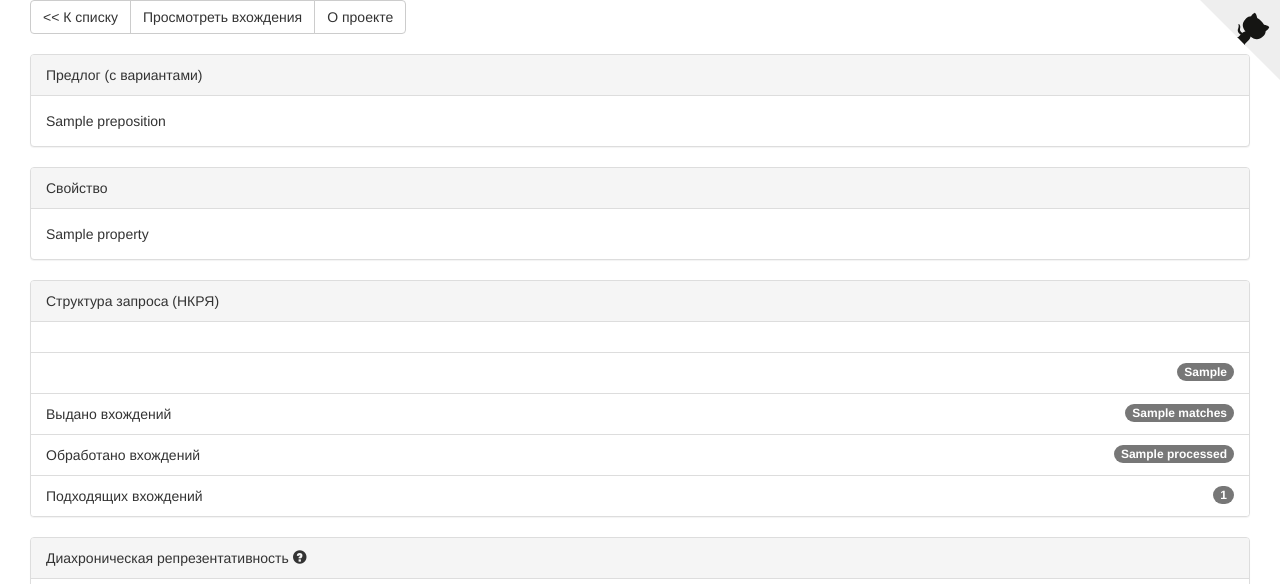
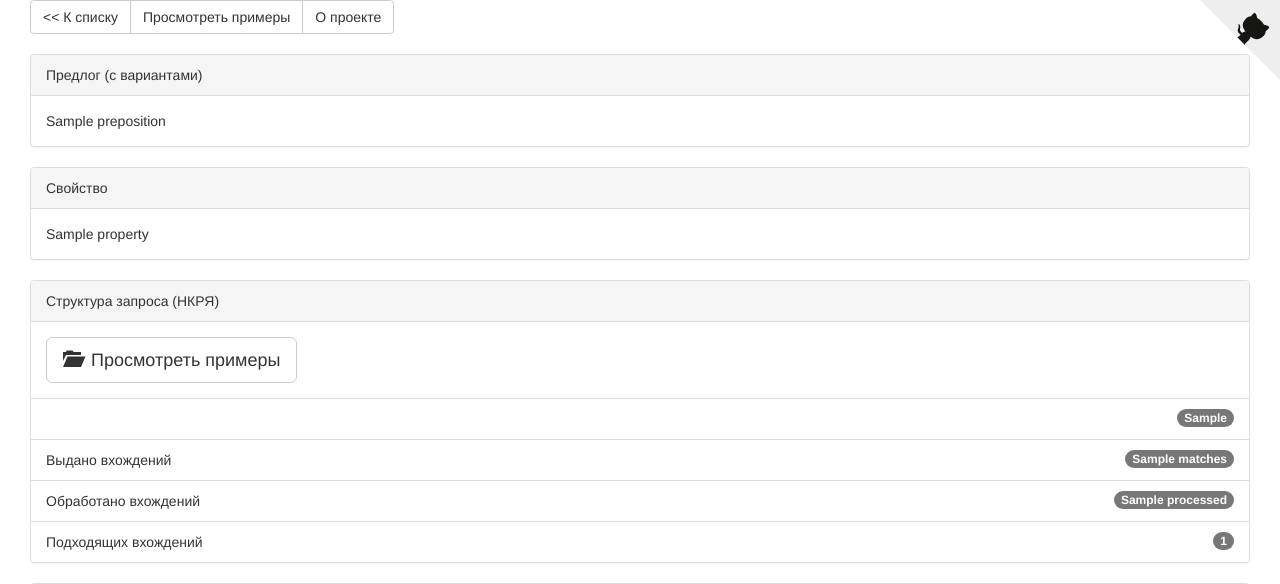
Before and after one commit to sfedia/rsuh2021-prepositions, a Flask app: template files/ui/templates/dataset-profile.html in a window 1280 px wide. Shown: the top 584 px of the page. Run offline with Flask 2, Linux system fonts and the light colour scheme; the template is opened without the code that fills it: most values are stand-ins (such as "Sample title", 1, 10 or a date in 2020); data that the repository does not hold is empty; some libraries are stand-ins or nearby versions.

Commit message:
'view matches' button

```diff
--- a/files/ui/templates/dataset-profile.html
+++ b/files/ui/templates/dataset-profile.html
@@ -44,7 +44,7 @@
     <div class="main">
       <div class="btn-group" role="group" aria-label="Navigation buttons">
         <a href="/datasets" class="btn btn-default">&lt;&lt; К списку</a>
-        <a href="/view-matches/{{dataset_name}}" class="btn btn-default">Просмотреть вхождения</a>
+        <a href="/view-matches/{{dataset_name}}" class="btn btn-default">Просмотреть примеры</a>
         <a href="/about" class="btn btn-default">О проекте</a>
       </div>
       <br><br>
@@ -66,7 +66,9 @@
       <div class="panel panel-default corpus-query">
         <div class="panel-heading">Структура запроса (НКРЯ)</div>
         <div class="panel-body">
-
+          <button type="button" class="btn btn-default btn-lg">
+            <span class="glyphicon glyphicon-folder-open" aria-hidden="true"></span> &nbsp;Просмотреть примеры
+          </button>
         </div>
         <ul class="list-group">
           <li class="list-group-item">
```
